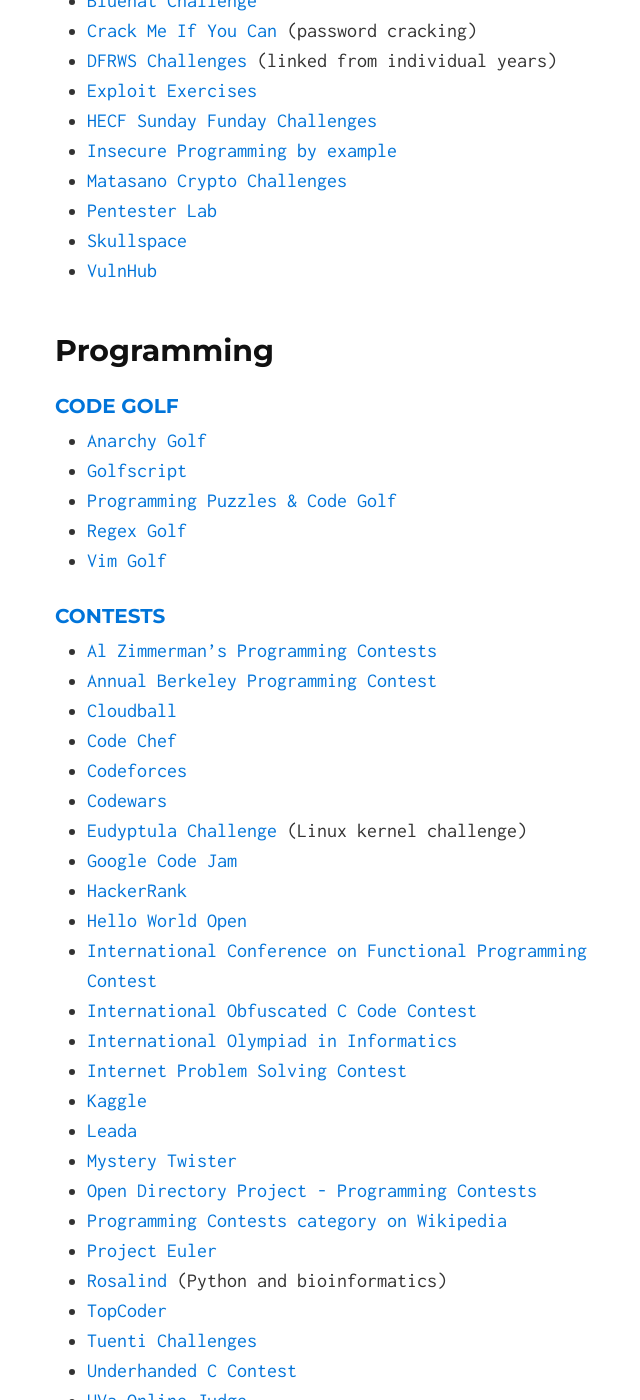
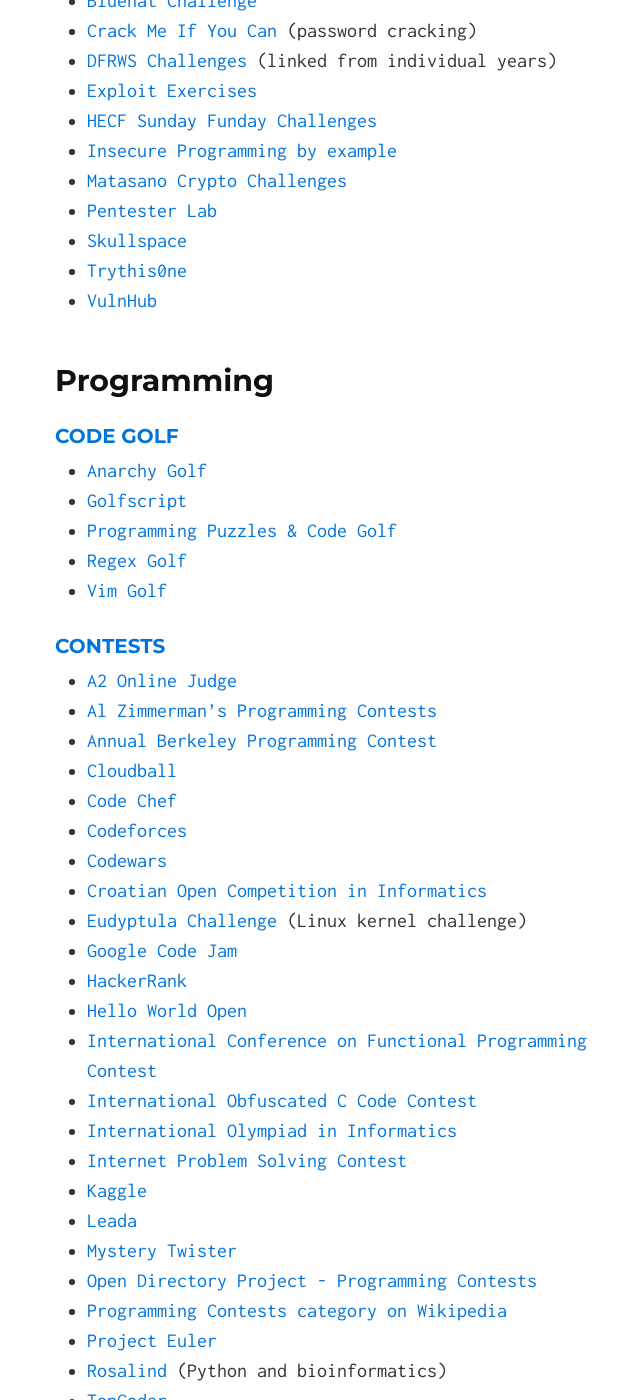
Before and after one commit to krmaxwell/coding-entertainment, a Jekyll site: the page built from index.html, in a window 1280 px wide and 1400 px high, scrolled down 2284 px. Shown: the whole window, without its empty margins (283-923 px from the left). Built offline with Jekyll 4.4.1, drawn with Linux system fonts in a browser that asks for light colours; Markdown is read by kramdown in place of the engine named in the settings.

Commit message:
Latest updates

```diff
--- a/_includes/index.md
+++ b/_includes/index.md
@@ -67,6 +67,7 @@
 * [Matasano Crypto Challenges](http://cryptopals.com)
 * [Pentester Lab](http://www.pentesterlab.com/exercises/)
 * [Skullspace](http://www.skullspace.net/2011/01-level/secretchallenge.php)
+* [Trythis0ne](http://www.trythis0ne.com)
 * [VulnHub](http://vulnhub.com)
 
 ## Programming
@@ -81,12 +82,14 @@
 
 ### [Contests](http://en.wikipedia.org/wiki/Competitive_programming)
 
+* [A2 Online Judge](http://www.ahmed-aly.com)
 * [Al Zimmerman's Programming Contests](http://www.azspcs.net)
 * [Annual Berkeley Programming Contest](http://www.cs.berkeley.edu/~hilfingr/programming-contest/index.html)
 * [Cloudball](http://www.cloudball.se)
 * [Code Chef](http://www.codechef.com)
 * [Codeforces](http://codeforces.com)
 * [Codewars](http://www.codewars.com)
+* [Croatian Open Competition in Informatics](http://hsin.hr/coci/)
 * [Eudyptula Challenge](http://eudyptula-challenge.org) (Linux kernel challenge)
 * [Google Code Jam](https://code.google.com/codejam/contests.html)
 * [HackerRank](https://www.hackerrank.com)
```
Also changed, not shown: other parts of _includes/index.md (+1 -0 lines).
